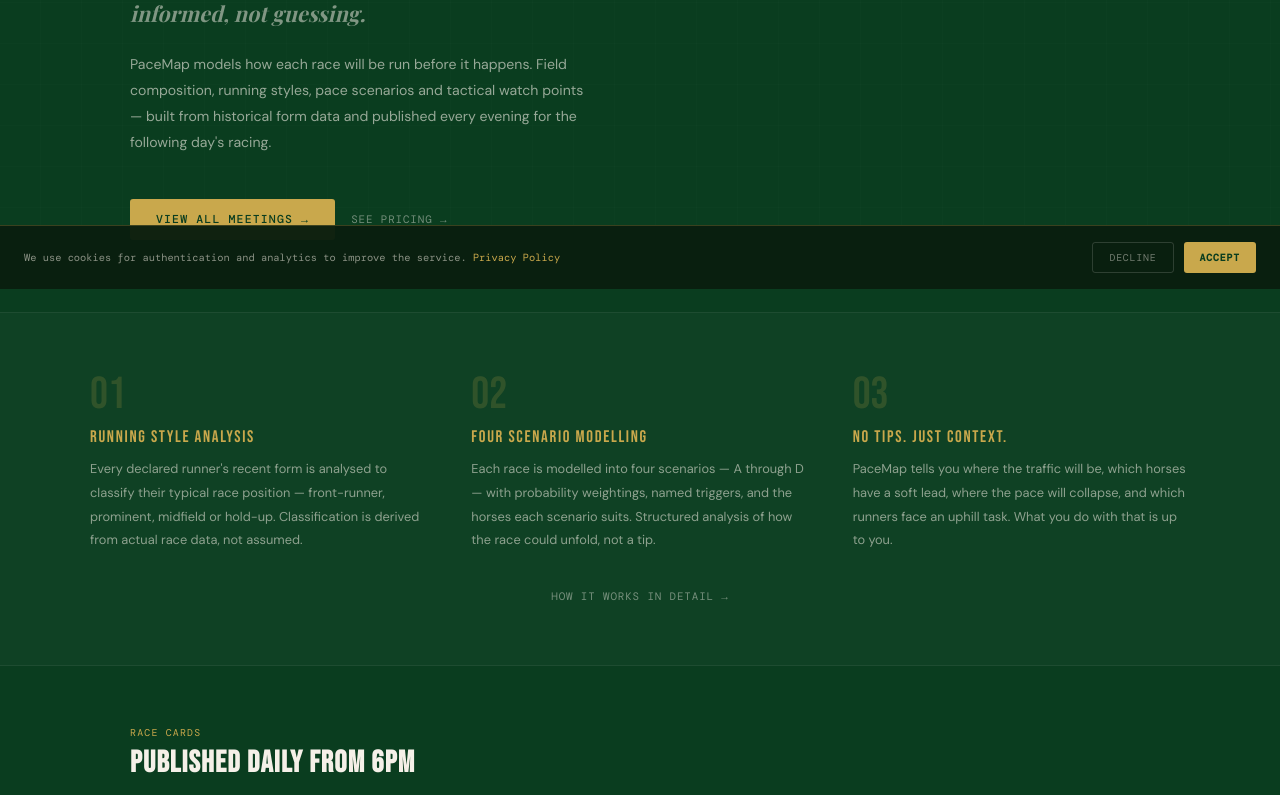
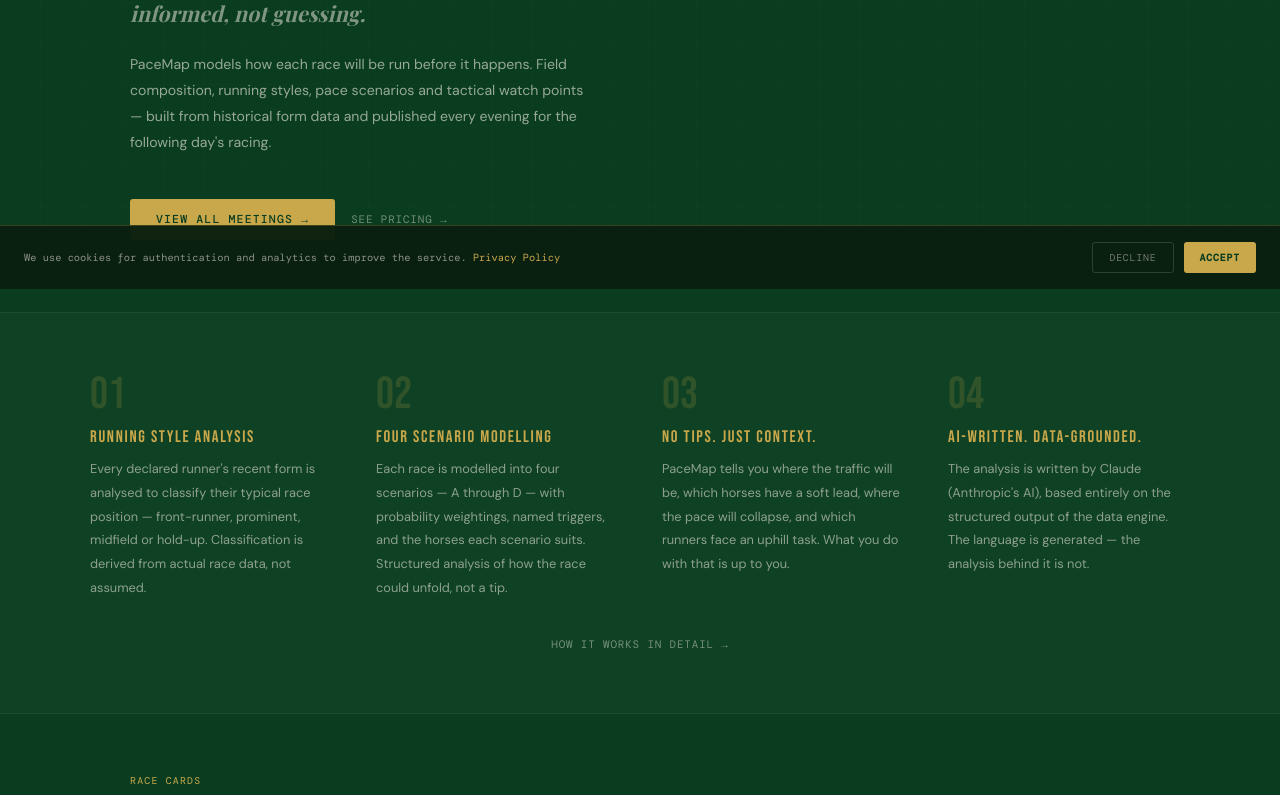
Before and after one commit to ppcjobber/clerk-authentication-starter, a Next.js app: page / in a window 1280 px wide. Shown: the part 511-1306 px from the top of the page. Built offline with nearby package versions, Linux system fonts and the light colour scheme; no server answers; a web font is replaced by a local one.

Commit message:
Update page.tsx

```diff
--- a/app/page.tsx
+++ b/app/page.tsx
@@ -146,7 +146,9 @@ export default async function Home() {
           fontSize: "0.88rem", color: "rgba(245,240,232,0.6)",
           maxWidth: "460px", lineHeight: "1.85", marginBottom: "44px",
         }}>
-          PaceMap models how each race will be run before it happens. Field composition, running styles, pace scenarios and tactical watch points — built from historical form data and published every evening for the following day&apos;s racing.
+          PaceMap models how each race will be run before it happens. Field composition,
+          running styles, pace scenarios and tactical watch points — built from historical
+          form data and published every evening for the following day&apos;s racing.
         </p>
         <div className="a4" style={{ display: "flex", gap: "16px", flexWrap: "wrap", alignItems: "center" }}>
           <Link href="/archive" className="btn btn-gold">View All Meetings →</Link>
@@ -169,13 +171,30 @@ export default async function Home() {
         <div style={{
           maxWidth: "1100px", margin: "0 auto",
           display: "grid",
-          gridTemplateColumns: "repeat(auto-fit, minmax(240px, 1fr))",
+          gridTemplateColumns: "repeat(auto-fit, minmax(220px, 1fr))",
           gap: "44px",
         }}>
           {[
-            { n: "01", title: "Running Style Analysis", body: "Every declared runner's recent form is analysed to classify their typical race position — front-runner, prominent, midfield or hold-up. Classification is derived from actual race data, not assumed." },
-            { n: "02", title: "Four Scenario Modelling", body: "Each race is modelled into four scenarios — A through D — with probability weightings, named triggers, and the horses each scenario suits. Structured analysis of how the race could unfold, not a tip." },
-            { n: "03", title: "No Tips. Just Context.", body: "PaceMap tells you where the traffic will be, which horses have a soft lead, where the pace will collapse, and which runners face an uphill task. What you do with that is up to you." },
+            {
+              n: "01",
+              title: "Running Style Analysis",
+              body: "Every declared runner's recent form is analysed to classify their typical race position — front-runner, prominent, midfield or hold-up. Classification is derived from actual race data, not assumed.",
+            },
+            {
+              n: "02",
+              title: "Four Scenario Modelling",
+              body: "Each race is modelled into four scenarios — A through D — with probability weightings, named triggers, and the horses each scenario suits. Structured analysis of how the race could unfold, not a tip.",
+            },
+            {
+              n: "03",
+              title: "No Tips. Just Context.",
+              body: "PaceMap tells you where the traffic will be, which horses have a soft lead, where the pace will collapse, and which runners face an uphill task. What you do with that is up to you.",
+            },
+            {
+              n: "04",
+              title: "AI-Written. Data-Grounded.",
+              body: "The analysis is written by Claude (Anthropic's AI), based entirely on the structured output of the data engine. The language is generated — the analysis behind it is not.",
+            },
           ].map(i => (
             <div key={i.n} style={{ display: "flex", flexDirection: "column", gap: "10px" }}>
               <div style={{ fontFamily: "'Bebas Neue',sans-serif", fontSize: "2.8rem",
```
